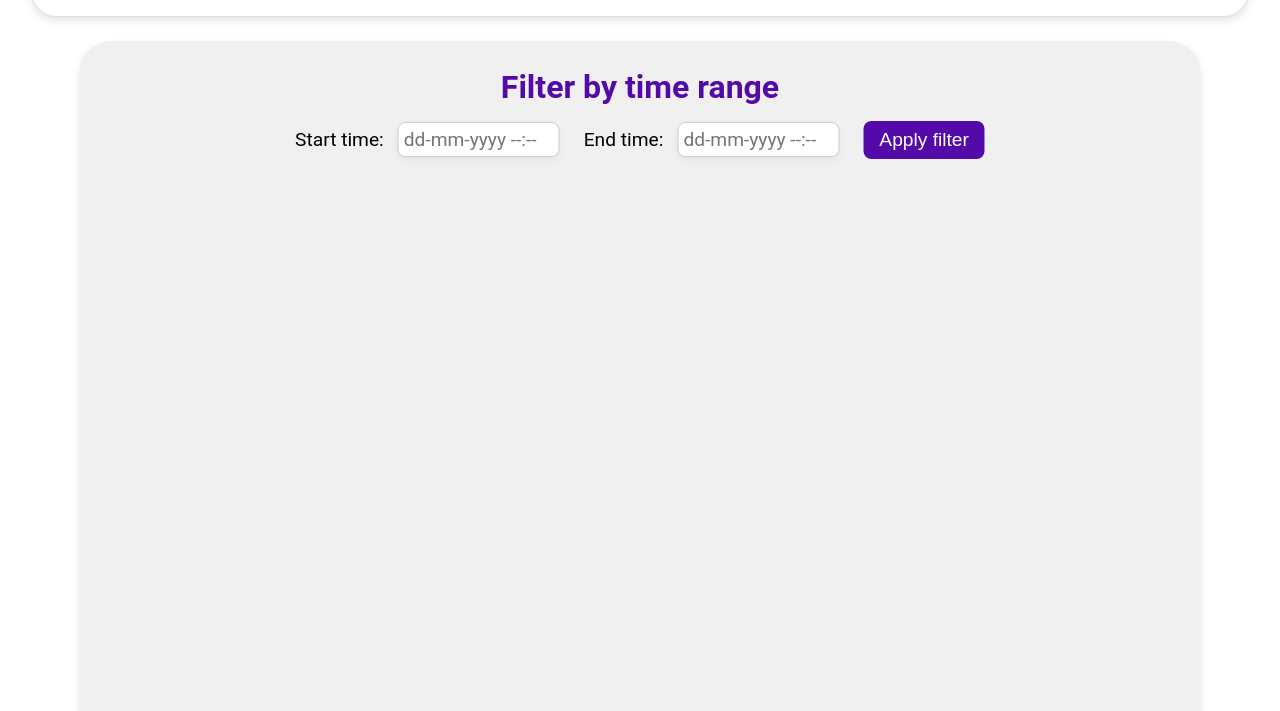
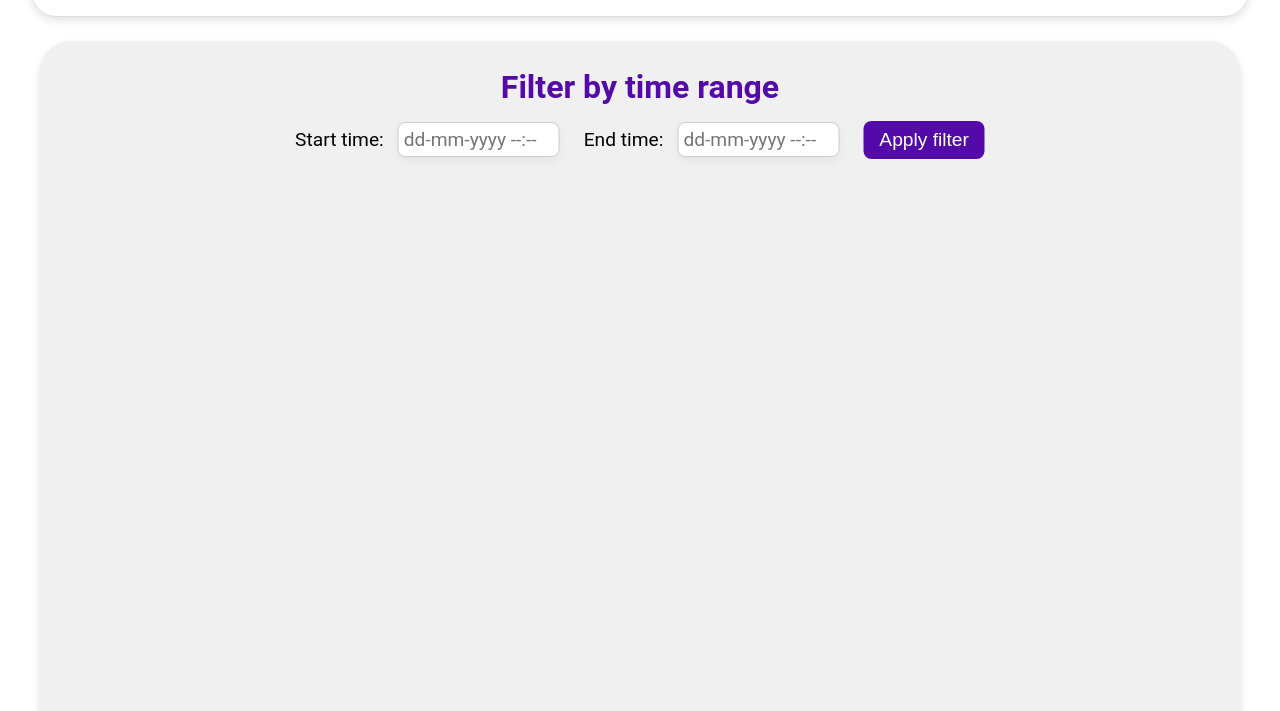
Before and after one commit to EstradaJesus19/GPS-tracking-webserver, a website: page public/records.html in a window 1280 px wide. Shown: the part 89-800 px from the top of the page. Drawn offline with nearby package versions, Linux system fonts and the light colour scheme; no server answers.

Commit message:
Update records.css

```diff
--- a/public/styles/records.css
+++ b/public/styles/records.css
@@ -71,7 +71,7 @@ main {
     flex-direction: column;
     background-color: #f0f0f0;
     border-radius: 32px;
-    padding: 0px;
+    padding: 0px 40px;
     align-items: center;
     box-shadow: 0 4px 8px rgba(0, 0, 0, 0.1);
     position: relative;
```
